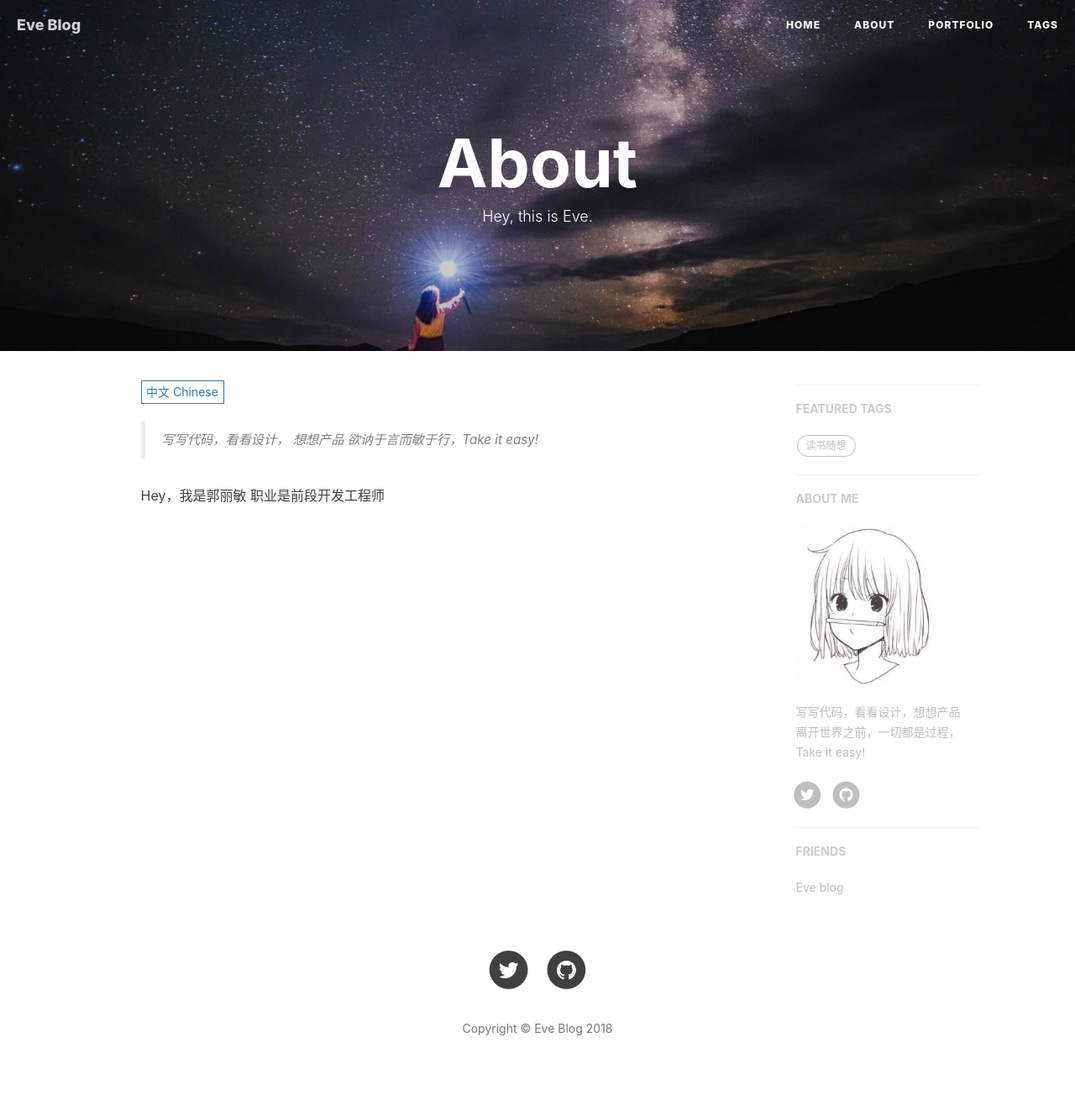
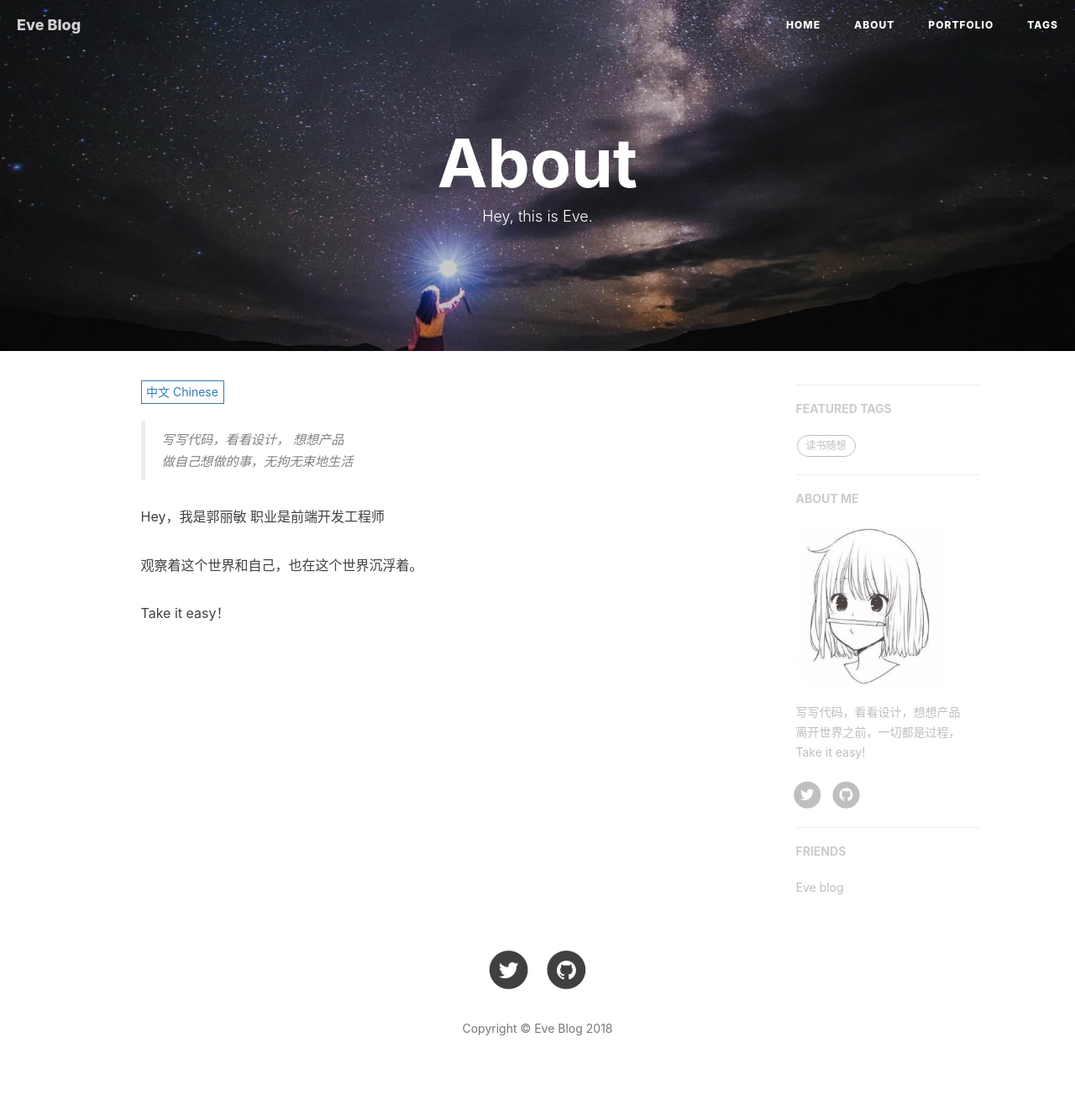
Before and after one commit to eve0803/eve0803.github.io, a Jekyll site: the page built from about.html, in a window 1280 px wide. Shown: the whole page at 84% size. Built offline with Jekyll 4.4.1, drawn with Linux system fonts in a browser that asks for light colours; nearby versions of some CDN libraries; comment, search, counter and statistics services are not loaded.

Commit message:
change about

```diff
--- a/_includes/about/zh.md
+++ b/_includes/about/zh.md
@@ -1,5 +1,9 @@
-> 写写代码，看看设计， 想想产品
-> 欲讷于言而敏于行，Take it easy!
+> 写写代码，看看设计， 想想产品 <br>
+> 做自己想做的事，无拘无束地生活
 
 Hey，我是郭丽敏
-职业是前段开发工程师
+职业是前端开发工程师
+
+观察着这个世界和自己，也在这个世界沉浮着。
+
+Take it easy！
--- a/_posts/2018-01-31-nextgen-web-pwa.markdown
+++ b/_posts/2018-01-31-nextgen-web-pwa.markdown
@@ -4,7 +4,7 @@ title:      "《维罗妮卡决定去死》"
 subtitle:   "死亡和活着哪个更需要勇气，思考死亡是否会使我们热爱生命"
 date:       2018-01-31 23:00:00
 author:     "Eve"
-header-img: "img/post-bg-nextgen-web-pwa.jpg"
+header-img: "img/post-bg-2015.jpg"
 header-mask: 0.3
 catalog:    true
 tags:
```
Also changed, not shown: _posts/2018-02-07-yuwang.markdown (line endings or trailing spaces), img/avatar-hux副本.jpg (deleted), img/blog-sidebar.jpg (deleted), img/home-bg-geek.jpg (deleted), img/post-bg-see-u-ali.jpg (deleted).
